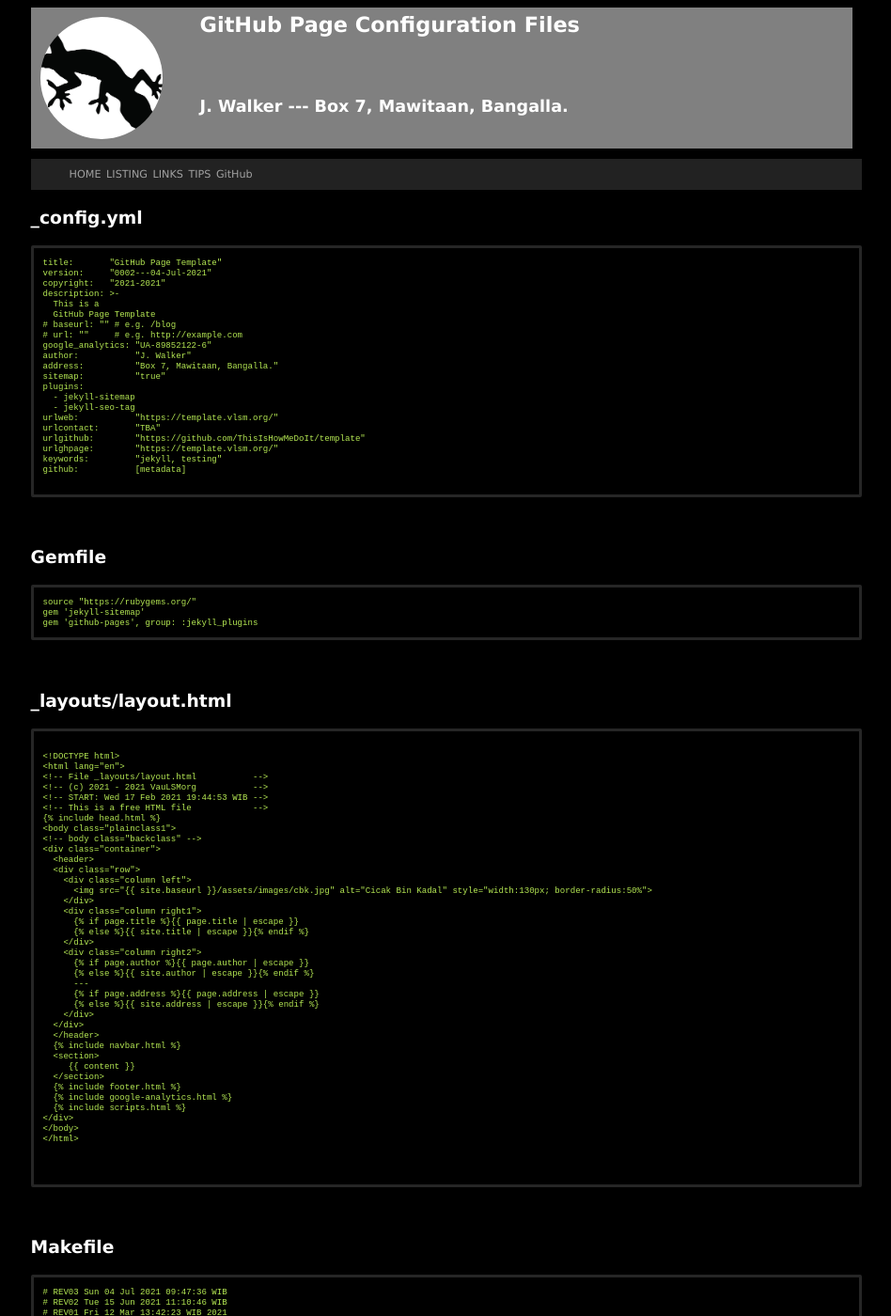
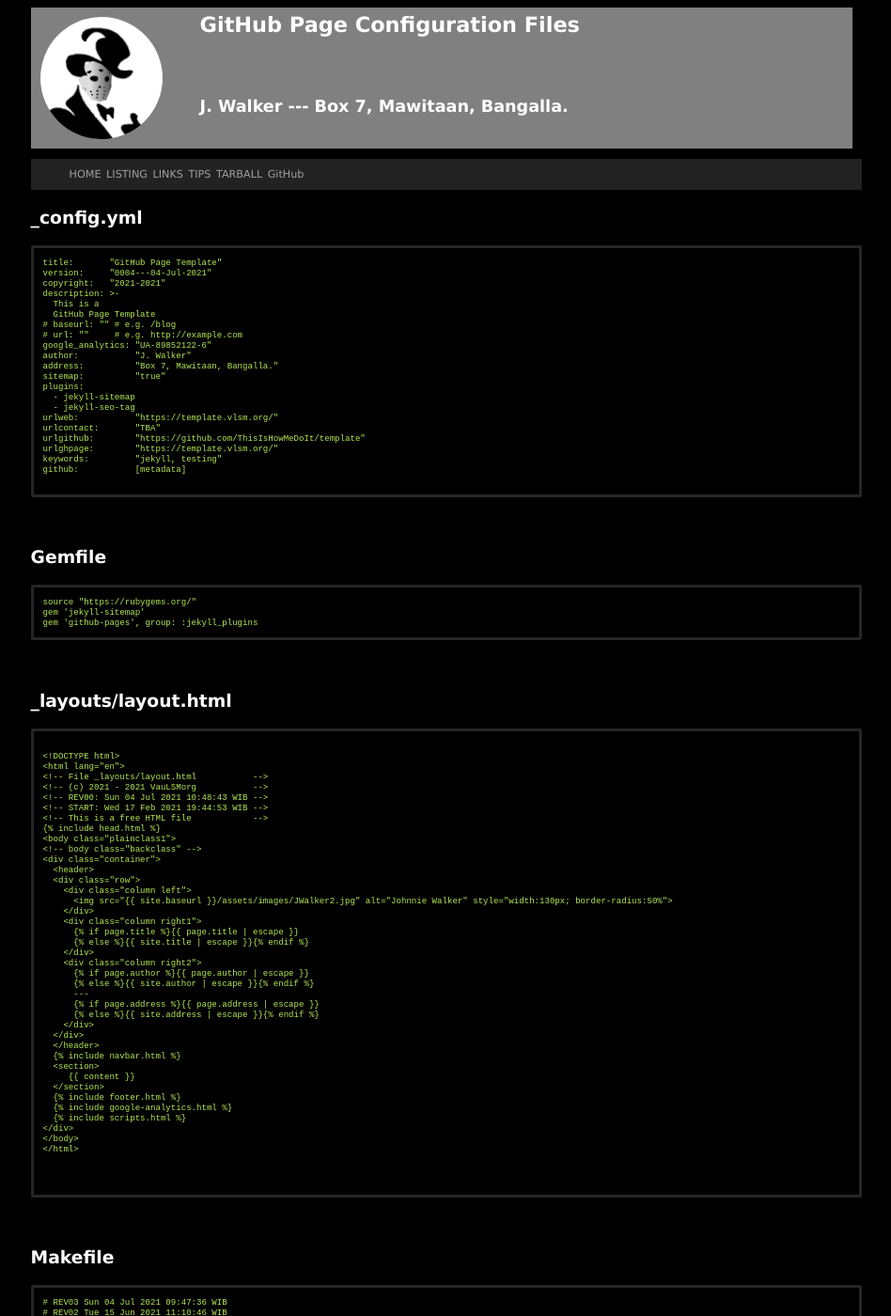
Before and after one commit to virdianhrn/template, a Jekyll site: the page built from 000.md, in a window 1280 px wide and 1400 px high. Shown: the whole window at 94% size, without its empty margins (165-1113 px from the left). Built offline with Jekyll 4.4.1, drawn with Linux system fonts in a browser that asks for light colours; some of the changed text lies outside the part shown.

Commit message:
new file:   assets/images/JWalker2.jpg template.tar.bz2

````diff
--- a/000.md
+++ b/000.md
@@ -7,7 +7,7 @@
 
 ```
 title:       "GitHub Page Template"
-version:     "0002---04-Jul-2021"
+version:     "0004---04-Jul-2021"
 copyright:   "2021-2021"
 description: >-
   This is a
@@ -48,6 +48,7 @@
 <html lang="en">
 <!-- File _layouts/layout.html           -->
 <!-- (c) 2021 - 2021 VauLSMorg           -->
+<!-- REV00: Sun 04 Jul 2021 10:48:43 WIB -->
 <!-- START: Wed 17 Feb 2021 19:44:53 WIB -->
 <!-- This is a free HTML file            -->
 {% include head.html %}
@@ -57,7 +58,7 @@
   <header>
   <div class="row">
     <div class="column left">
-      <img src="{{ site.baseurl }}/assets/images/cbk.jpg" alt="Cicak Bin Kadal" style="width:130px; border-radius:50%">
+      <img src="{{ site.baseurl }}/assets/images/JWalker2.jpg" alt="Johnnie Walker" style="width:130px; border-radius:50%">
     </div>
     <div class="column right1">
       {% if page.title %}{{ page.title | escape }}
@@ -151,6 +153,7 @@
     <li class='listitem'><a href='{{ site.baseurl }}/000.html'>LISTING</a></li>
     <li class='listitem'><a href='{{ site.baseurl }}/LINKS/'>LINKS</a></li>
     <li class='listitem'><a href='{{ site.baseurl }}/TIPS/'>TIPS</a></li>
+    <li class='listitem'><a href='{{ site.baseurl }}/template.tar.bz2'>TARBALL</a></li>
     <li class='listitem'><a href='{{ site.urlgithub }}'>GitHub</a></li>
   </ul>
 </nav>
--- a/_config.yml
+++ b/_config.yml
@@ -1,5 +1,5 @@
 title:       "GitHub Page Template"
-version:     "0002---04-Jul-2021"
+version:     "0004---04-Jul-2021"
 copyright:   "2021-2021"
 description: >-
   This is a
--- a/_includes/navbar.html
+++ b/_includes/navbar.html
@@ -9,6 +9,7 @@
     <li class='listitem'><a href='{{ site.baseurl }}/000.html'>LISTING</a></li>
     <li class='listitem'><a href='{{ site.baseurl }}/LINKS/'>LINKS</a></li>
     <li class='listitem'><a href='{{ site.baseurl }}/TIPS/'>TIPS</a></li>
+    <li class='listitem'><a href='{{ site.baseurl }}/template.tar.bz2'>TARBALL</a></li>
     <li class='listitem'><a href='{{ site.urlgithub }}'>GitHub</a></li>
   </ul>
 </nav>
--- a/_layouts/layout.html
+++ b/_layouts/layout.html
@@ -2,6 +2,7 @@
 <html lang="en">
 <!-- File _layouts/layout.html           -->
 <!-- (c) 2021 - 2021 VauLSMorg           -->
+<!-- REV00: Sun 04 Jul 2021 10:48:43 WIB -->
 <!-- START: Wed 17 Feb 2021 19:44:53 WIB -->
 <!-- This is a free HTML file            -->
 {% include head.html %}
@@ -11,7 +12,7 @@
   <header>
   <div class="row">
     <div class="column left">
-      <img src="{{ site.baseurl }}/assets/images/cbk.jpg" alt="Cicak Bin Kadal" style="width:130px; border-radius:50%">
+      <img src="{{ site.baseurl }}/assets/images/JWalker2.jpg" alt="Johnnie Walker" style="width:130px; border-radius:50%">
     </div>
     <div class="column right1">
       {% if page.title %}{{ page.title | escape }}
````
Also changed, not shown: other parts of 000.md (+1 -0 lines), index.md (+1 -0 lines), assets/images/JWalker2.jpg (added), assets/images/cbk.jpg (deleted), 2 other files.
